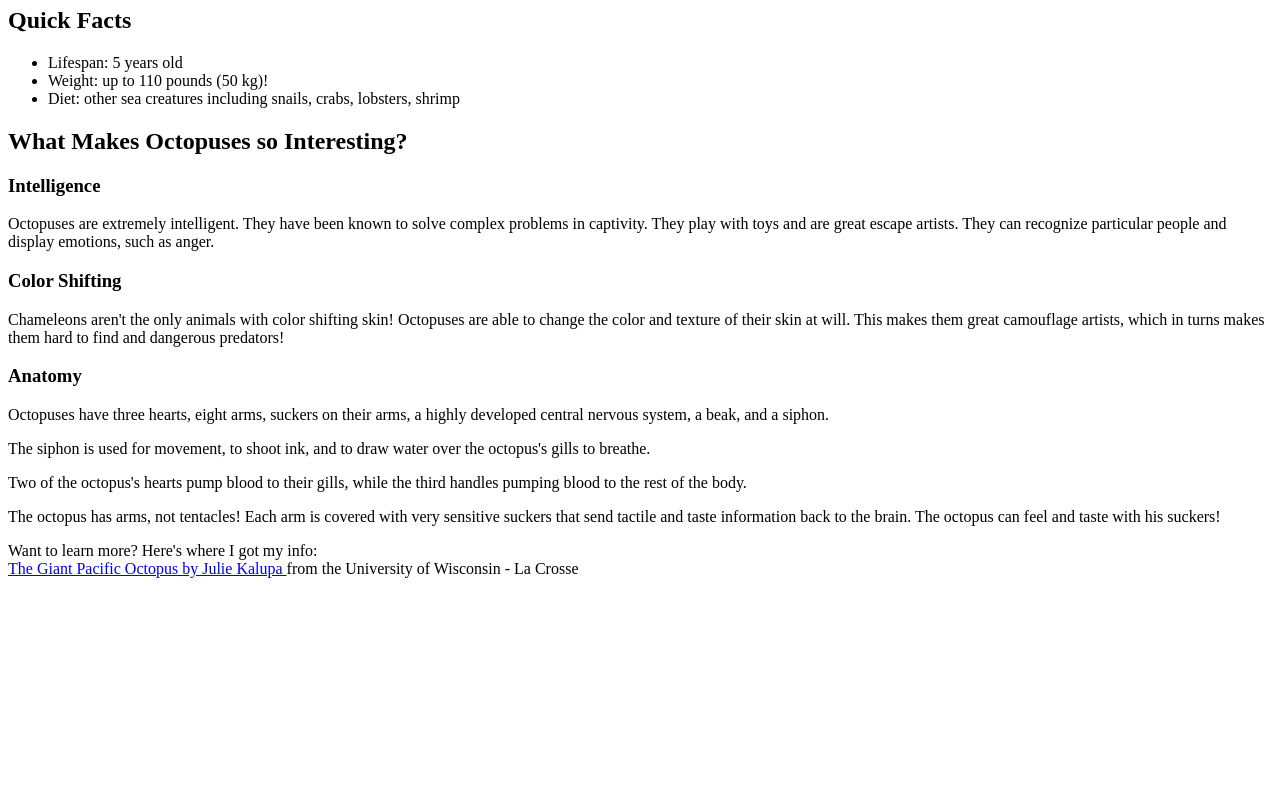
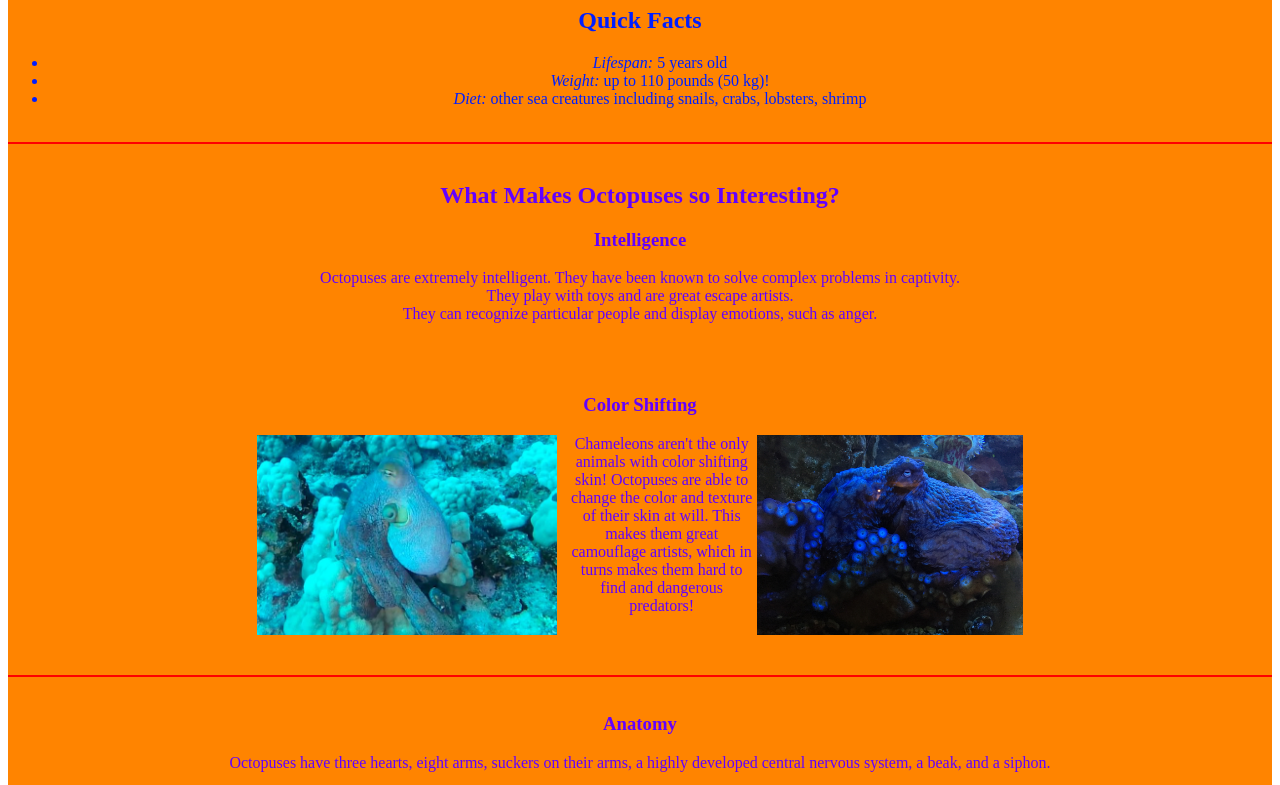
Before and after one commit to KTProg-2024/octopus-Anon2024, a plain HTML site: page index.html in a window 1280 px wide. Shown: the part 73-858 px from the top of the page. Before the commit the page ends 800 px from the top, so only its background shows below. Drawn offline with Linux system fonts and the light colour scheme.

Commit message:
I finished the assignment

```diff
--- a/index.html
+++ b/index.html
@@ -2,70 +2,128 @@
 <html>
 	<head>
 		<title>Giant Octopus</title>
+    <link rel="stylesheet"
+          type="text/css"
+          href="style.css"
 	</head>
 
 	<body>
-		<div>
+  <div class="octo">
+		<div class="octopus">
 			<h1>The Giant Pacific Octopus</h1>
 		</div>
 
-		<div>
+		<div class="facts">
 			<h2>Quick Facts</h2>
 			<ul>
-				<li><span> Lifespan: </span> 5 years old</li>
-				<li><span> Weight: </span> up to 110 pounds (50 kg)! </li>
-				<li><span> Diet: </span>other sea creatures including snails, crabs, lobsters, shrimp</li>
+				<li><span class="list"> Lifespan: </span> 5 years old</li>
+				<li><span class="list"> Weight: </span> up to 110 pounds (50 kg)! </li>
+				<li><span class="list"> Diet: </span>other sea creatures including snails, crabs, lobsters, shrimp</li>
 			</ul>
+
+      <br>
+      <hr>
+      <br>
 
 		</div>
 
-		<div>
+		<div class="interesting">
 			<h2>What Makes Octopuses so Interesting?</h2>
 
-			<h3>Intelligence</h3>
+			<h3 class="cool">Intelligence</h3>
 			<p>
-				Octopuses are extremely intelligent.  They have been known to
-				solve complex problems in captivity.  They play with toys and
-				are great escape artists.  They can recognize particular people
+				Octopuses are extremely intelligent. They have been known to
+				solve complex problems in captivity.<br>They play with toys and
+				are great escape artists.<br>They can recognize particular people
 				and display emotions, such as anger.
 			</p>
 
-			<h3>Color Shifting</h3>
-			<p>
-				Chameleons aren't the only animals with color shifting skin!
-				Octopuses are able to change the color and texture of their
-				skin at will.  This makes them great camouflage artists, which
-				in turns makes them hard to find and dangerous predators!
-			</p>
+      <br>
+      <br>
 
-			<h3>Anatomy</h3>
+			<h3 class="cool">Color Shifting</h3>
+      <div class="E">
+        <div class="image"
+          <span><img src="images/Octopus1.jpg"
+          height="200"></span>
+        </div>
+        <div class="text">
+          <span>
+            Chameleons aren't the only animals with color shifting skin!
+            Octopuses are able to change the color and texture of their
+            skin at will. This makes them great camouflage artists, which
+            in turns makes them hard to find and dangerous predators!
+          </span>
+        </div>
+        <div class="image1">
+          <img src="images/Octopus2.jpg"
+          height="200">
+        </div>
+      </div>
+
+      <br>
+      <br>
+      <hr>
+      <br>
+
+			<h3 class="cool">Anatomy</h3>
 			<p>
 				Octopuses have three hearts, eight arms, suckers on their arms,
 				a highly developed central nervous system, a beak, and a siphon.
 			</p>
+      <img src="images/OctopusAnatomy.jpg"
+           width="300">
+
+      <br>
+      <br>
+      <hr>
+      <br>
+
 			<p>
 				The siphon is used for movement, to shoot ink, and to draw water
 				over the octopus's gills to breathe.
 			</p>
+      <img src="images/Siphon.jpg"
+           width="300">
+
+      <br>
+      <br>
+      <hr>
+      <br>
 			<p>
 				Two of the octopus's hearts pump blood to their gills, while the
 				third handles pumping blood to the rest of the body.
 			</p>
+      <img src="images/OctopusHeart.jpg"
+           width="300">
+
+      <br>
+      <br>
+      <hr>
+      <br>
 			<p>
-				The octopus has arms, not tentacles!  Each arm is covered with
+				The octopus has arms, not tentacles!<br>Each arm is covered with
 				very sensitive suckers that send tactile and taste information
-				back to the brain.  The octopus can feel and taste with his suckers!
+				back to the brain.<br>The octopus can feel and taste with his suckers!
 			</p>
+      <img src="images/octopusarm.jpeg"
+           width="300">
+
+      <br>
+      <br>
+      <hr>
+      <br>
 		</div>
 
-		<div>
+		<div class="more">
 			<p>
 				Want to learn more? Here's where I got my info:<br>
-				<a href="http://bioweb.uwlax.edu/bio203/s2012/kalupa_juli/Index.htm">
+				<a class="link" href="http://bioweb.uwlax.edu/bio203/s2012/kalupa_juli/Index.htm">
 					The Giant Pacific Octopus by Julie Kalupa
 				</a>
 				from the University of Wisconsin - La Crosse
 			</p>
 		</div>
+  </div>
 	</body>
 </html>
--- /dev/null
+++ b/style.css
@@ -0,0 +1,51 @@
+.octopus {
+  color:rgb(255, 132, 0);
+  text-align: center;
+}
+.facts {
+  color: #001eff;
+  text-align: center;
+}
+.list {
+  font-style: italic;
+}
+.interesting {
+  color: #6200ff;
+  text-align: center;
+}
+.more {
+  font-size: 12px;
+  color: #ff00b3;
+  text-align: center;
+}
+hr {
+   border:0;
+   margin:0;
+  width:100%;
+  height:2px;
+ background: #ff0000
+}
+.link {
+  font-size:16px;
+}
+.cool {
+  weight: bold;
+}
+.image {
+  max-width: 40%;
+}
+.image1 {
+
+}
+.E {
+  display: flex;
+  align-items:left;
+  justify-content: center;
+}
+.text {
+  padding-left: 10px;
+  max-width:190px;
+}
+.octo {
+  background-color: rgb(255, 132, 0);
+}
```
Also changed, not shown: images/Octopus1.jpg (added), images/Octopus2.jpg (added), images/OctopusAnatomy.jpg (added), images/OctopusHeart.jpg (added), images/Siphon.jpg (added), images/octopusarm.jpeg (added).
